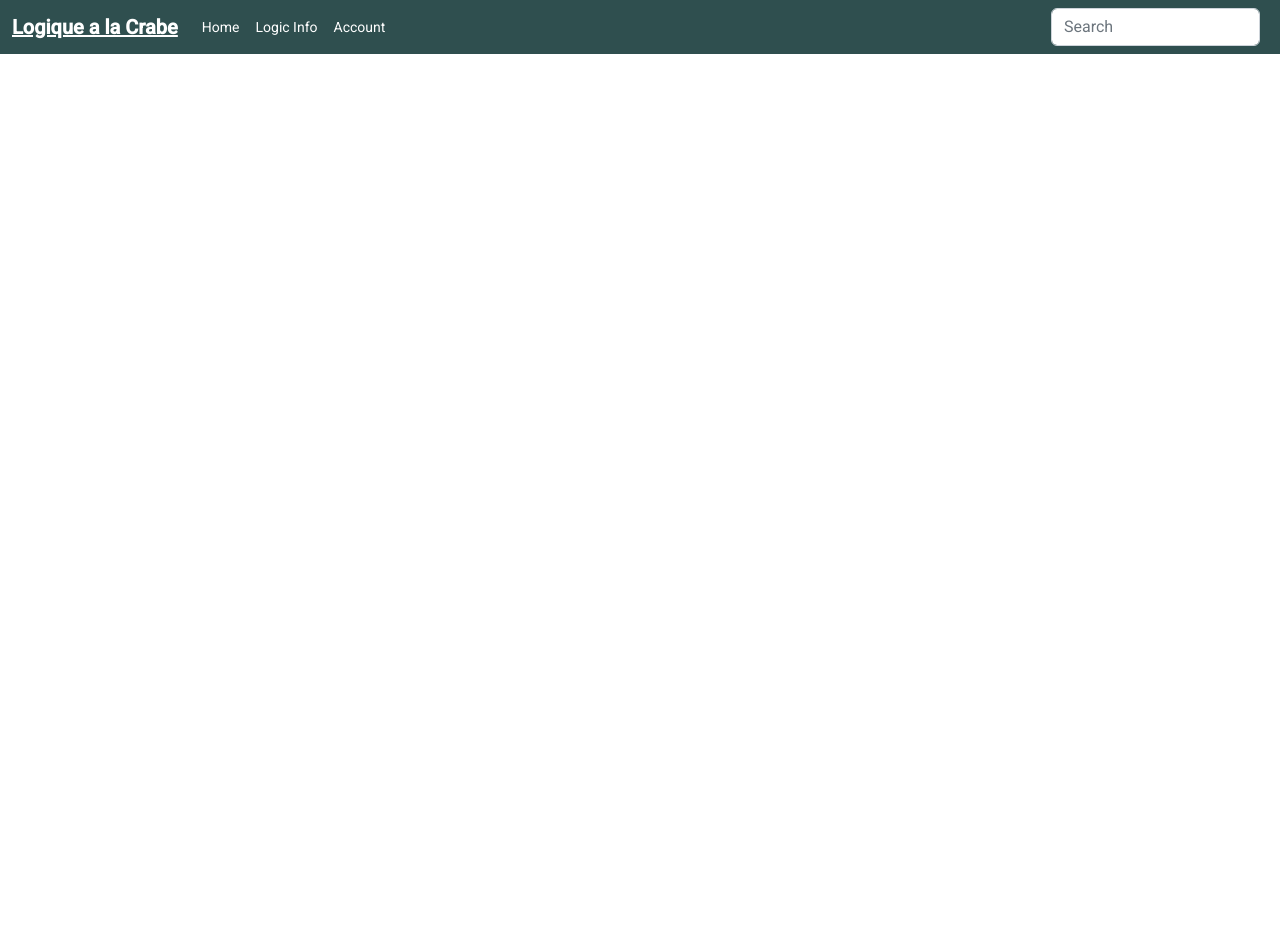
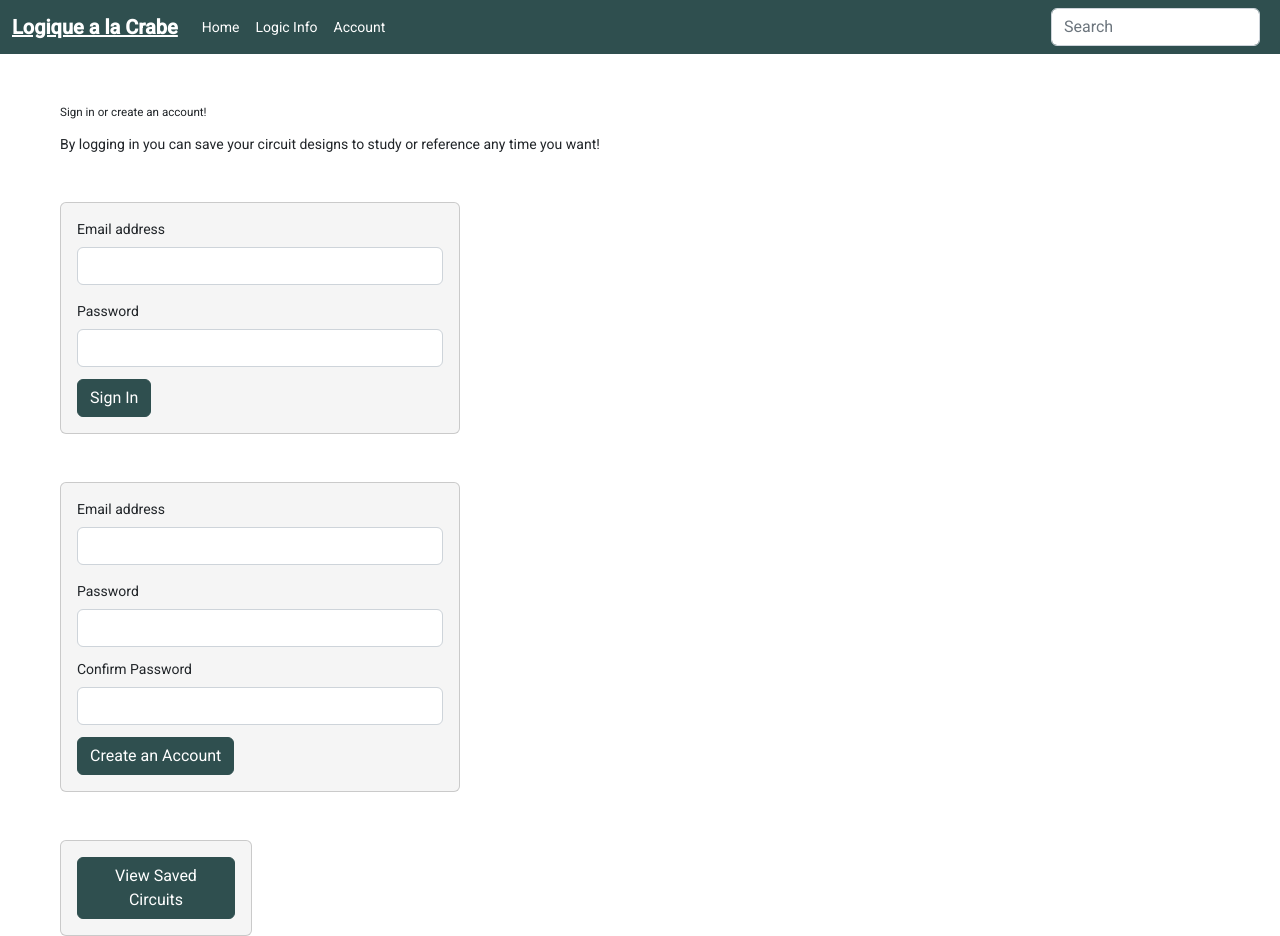
Before and after one commit to WVU-CS230-2022-08-Group10/Logique-a-la-Crabe, an Angular app: page /Account in a window 1280 px wide. Before the commit this address led to /. Before the commit the page ends 800 px from the top, so only its background shows below. Built offline with nearby package versions, Linux system fonts and the light colour scheme.

Commit message:
Added account page

```diff
--- a/package.json
+++ b/package.json
@@ -26,7 +26,7 @@
     "zone.js": "~0.11.4"
   },
   "devDependencies": {
-    "@angular-devkit/build-angular": "~13.1.2",
+    "@angular-devkit/build-angular": "^13.3.10",
     "@angular/cli": "~13.1.2",
     "@angular/compiler-cli": "~13.1.0",
     "@types/jasmine": "~3.10.0",
--- /dev/null
+++ b/src/app/account-page/account-page-layout.component.css
@@ -0,0 +1,16 @@
+.account {
+    margin-top: .5in;
+    margin-left: .5in;
+    margin-right: .5in;
+}
+
+.card {
+    background-color: whitesmoke;
+    margin-top: .5in;
+    margin-bottom: .5in;
+}
+
+.btn-primary {
+    background-color: darkslategrey;
+    border-color: darkslategrey;
+}
--- /dev/null
+++ b/src/app/account-page/account-page-layout.component.html
@@ -0,0 +1,52 @@
+<div class="layout container-fluid">
+    <div class="account">
+        <h5>Sign in or create an account!</h5>
+        <p>By logging in you can save your circuit designs to study or reference any time you want!</p>
+
+        <div class="card" style="width: 25rem;">
+            <div class="card-body">
+                <div class="mb-3">
+                    <label for="exampleInputEmail1" class="form-label">Email address</label>
+                    <input type="email" class="form-control" id="exampleInputEmail1" aria-describedby="emailHelp">
+                </div>
+
+                <label for="inputPassword5" class="form-label">Password</label>
+                <input type="password" id="inputPassword5" class="form-control" aria-describedby="passwordHelpBlock">
+                <p></p>
+                <div class="d-flex justify-content-between">
+                    <a href="#" class="btn btn-primary">Sign In</a>
+                </div>
+            </div>
+        </div>
+    </div>
+    <div class="account">
+
+        <div class="card" style="width: 25rem;">
+            <div class="card-body">
+                <div class="mb-3">
+                    <label for="exampleInputEmail1" class="form-label">Email address</label>
+                    <input type="email" class="form-control" id="exampleInputEmail1" aria-describedby="emailHelp">
+                </div>
+
+                <label for="inputPassword5" class="form-label">Password</label>
+                <input type="password" id="inputPassword5" class="form-control" aria-describedby="passwordHelpBlock">
+                <p></p>
+                <label for="inputPassword5" class="form-label">Confirm Password</label>
+                <input type="password" id="inputPassword5" class="form-control" aria-describedby="passwordHelpBlock">
+                <p></p>
+                <div class="d-flex justify-content-between">
+                    <a href="#" class="btn btn-primary">Create an Account</a>
+                </div>
+            </div>
+        </div>
+        <div class="card" style="width: 12rem;">
+            <div class="card-body">
+                <div class="d-flex justify-content-between">
+                    <a href="#" class="btn btn-primary"> View Saved Circuits</a>
+                </div>
+            </div>
+        </div>
+    </div>
+
+
+</div>
--- a/src/app/app-routing.module.ts
+++ b/src/app/app-routing.module.ts
@@ -1,5 +1,6 @@
 import { NgModule } from '@angular/core';
 import { RouterModule, Routes } from '@angular/router';
+import { AccountPageLayoutComponent } from './account-page/account-page-layout.component';
 import { PrimaryPageComponent } from './primary-page/primary-page.component';
 import { LogicGatesLayoutComponent } from './secondary-page/logic-gates/logic-gates-layout/logic-gates-layout.component';
 import { PracticeLayoutComponent } from './secondary-page/practice-examples/practice-layout/practice-layout.component';
@@ -8,6 +9,7 @@ const routes: Routes = [
   { path: 'logic-gates', component: LogicGatesLayoutComponent },
   { path: 'practice-examples', component: PracticeLayoutComponent },
   { path: '', component: PrimaryPageComponent },
+  { path: 'Account', component: AccountPageLayoutComponent}
 ];
 
 @NgModule({
--- a/src/app/app.module.ts
+++ b/src/app/app.module.ts
@@ -13,6 +13,7 @@ import { GatesComponent } from './primary-page/gates/gates.component';
 import { PracticeLayoutComponent } from './secondary-page/practice-examples/practice-layout/practice-layout.component';
 import { PracticeCardComponent } from './secondary-page/practice-examples/practice-card/practice-card.component';
 import { BrowserAnimationsModule } from '@angular/platform-browser/animations';
+import { AccountPageLayoutComponent } from './account-page/account-page-layout.component';
 
 @NgModule({
   declarations: [
@@ -24,7 +25,8 @@ import { BrowserAnimationsModule } from '@angular/platform-browser/animations';
     PrimaryPageComponent,
     GatesComponent,
     PracticeLayoutComponent,
-    PracticeCardComponent
+    PracticeCardComponent,
+    AccountPageLayoutComponent
   ],
   imports: [
     BrowserModule,
--- a/src/app/nav-bars/main-header/main-header.component.html
+++ b/src/app/nav-bars/main-header/main-header.component.html
@@ -13,7 +13,7 @@
             <a class="nav-link text-white" routerLink="/logic-gates">Logic Info</a>
           </li>
           <li>
-            <a class="nav-link text-white" href="#">Account</a>
+            <a class="nav-link text-white" href="Account">Account</a>
           </li>
           <!--
           <li class="nav-item dropdown">
```
Also changed, not shown: src/app/account-page/account-page-layout.component.ts (added, +10 -0 lines), 1 other file (tests, documents, lock files or other folders).
